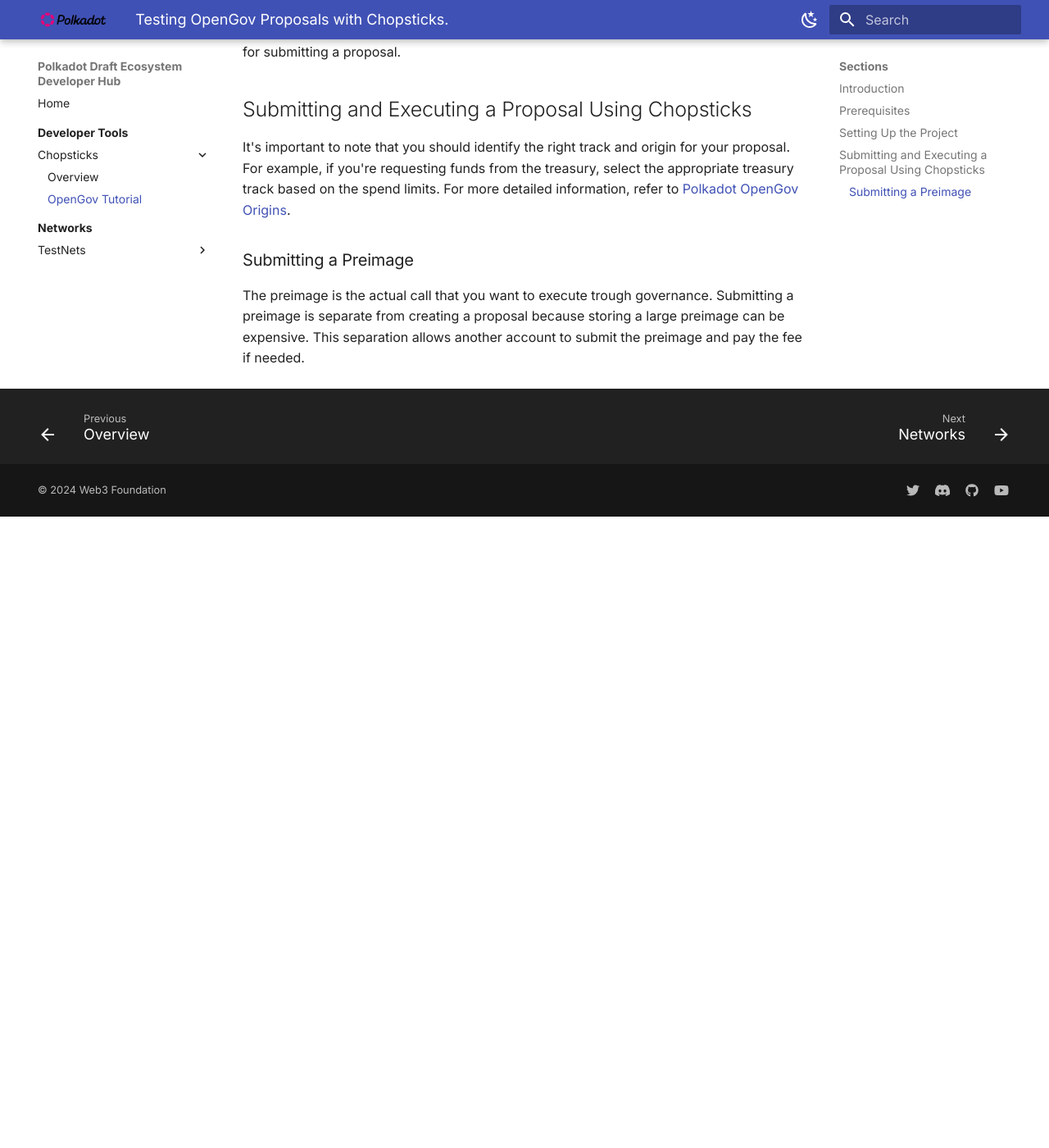
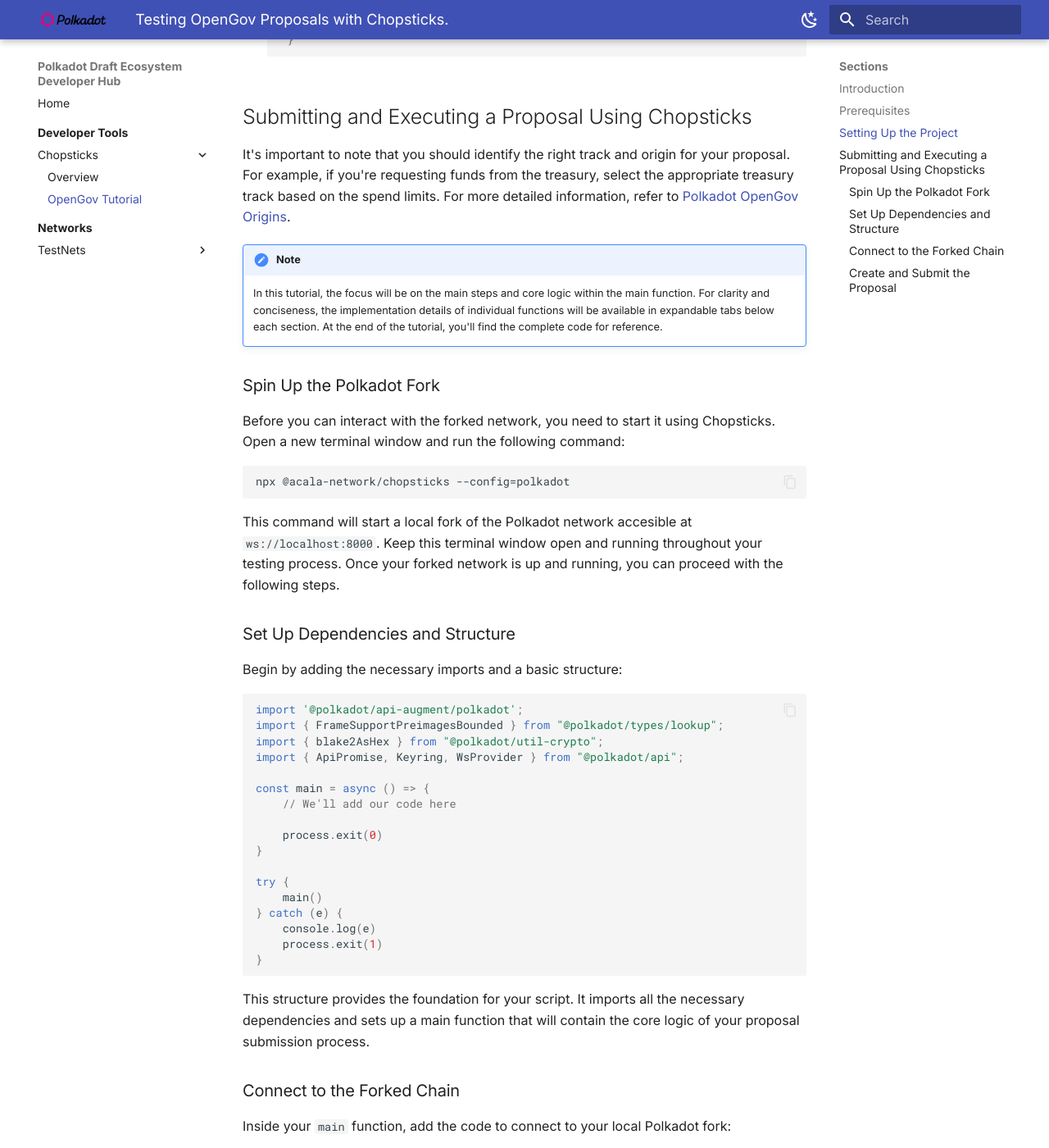
Before and after one commit to papermoonio/polkadot-ecosystem-docs-draft, an MkDocs documentation site: the page built from docs/dev-tools/chopsticks/chopsticks-open-gov.md, in a window 1280 px wide and 1400 px high, scrolled down 2054 px. Shown: the whole window at 82% size. Built offline with MkDocs 1.6.1 and Material for MkDocs 9.7.7, drawn with Linux system fonts in a browser that asks for light colours; before the commit the page ends 2684 px from its top, so only the background shows below that; some of the changed text lies outside the part shown.

Commit message:
Add connectToFork and generateProposal

````diff
--- a/docs/dev-tools/chopsticks/chopsticks-open-gov.md
+++ b/docs/dev-tools/chopsticks/chopsticks-open-gov.md
@@ -47,10 +47,13 @@
   npm install @polkadot/api @acala-network/chopsticks
   ```
 
-4. Create a new TypeScript file for your testing script:
+4. Create a new TypeScript file for your script:
   ```bash
   touch test-proposal.ts
   ```
+
+	!!!note
+		The `test-proposal.ts` file is where you'll write your code to simulate and test OpenGov proposals.
 
 5. Open the `tsconfig.json` file and ensure it includes these compiler options:
    ```json
@@ -69,14 +72,144 @@
     }
    ```
 
-The `test-proposal.ts` file is where you'll write your code to simulate and test OpenGov proposals.
-Now that your environment is set up, let's proceed to the introduction and steps for submitting a proposal.
-
-
 ## Submitting and Executing a Proposal Using Chopsticks
 
 It's important to note that you should identify the right track and origin for your proposal. For example, if you're requesting funds from the treasury, select the appropriate treasury track based on the spend limits. For more detailed information, refer to [Polkadot OpenGov Origins](https://wiki.polkadot.network/docs/learn-polkadot-opengov-origins){target=_blank}.
 
-### Submitting a Preimage
+!!!note
+	In this tutorial, the focus will be on the main steps and core logic within the main function. For clarity and conciseness, the implementation details of individual functions will be available in expandable tabs below each section. At the end of the tutorial, you'll find the complete code for reference.
 
-The preimage is the actual call that you want to execute trough governance. Submitting a preimage is separate from creating a proposal because storing a large preimage can be expensive. This separation allows another account to submit the preimage and pay the fee if needed.
+
+### Spin Up the Polkadot Fork
+
+Before you can interact with the forked network, you need to start it using Chopsticks. Open a new terminal window and run the following command:
+
+```
+npx @acala-network/chopsticks --config=polkadot
+```
+
+This command will start a local fork of the Polkadot network accesible at `ws://localhost:8000`. Keep this terminal window open and running throughout your testing process.
+Once your forked network is up and running, you can proceed with the following steps.
+
+### Set Up Dependencies and Structure
+
+Begin by adding the necessary imports and a basic structure:
+
+```typescript
+import '@polkadot/api-augment/polkadot';
+import { FrameSupportPreimagesBounded } from "@polkadot/types/lookup";
+import { blake2AsHex } from "@polkadot/util-crypto";
+import { ApiPromise, Keyring, WsProvider } from "@polkadot/api";
+
+const main = async () => {
+	// We'll add our code here
+
+	process.exit(0)
+}
+
+try {
+    main()
+} catch (e) {
+    console.log(e)
+    process.exit(1)
+}
+```
+
+This structure provides the foundation for your script. It imports all the necessary dependencies and sets up a main function that will contain the core logic of your proposal submission process.
+
+### Connect to the Forked Chain
+
+Inside your `main` function, add the code to connect to your local Polkadot fork:
+
+```typescript
+const main = async () => {
+	// Connect to the forked chain
+	const api = await connectToFork();
+
+	process.exit(0)
+}
+```
+
+???+ function "**connectToFork** ()"
+
+	```typescript
+	async function connectToFork(): Promise<ApiPromise> {
+		const wsProvider = new WsProvider("ws://127.0.0.1:8000");
+		const api = await ApiPromise.create({ provider: wsProvider });
+		console.log(`Connected to chain: ${await api.rpc.system.chain()}`);
+		return api;
+	}
+	```
+
+### Create and Submit the Proposal
+
+In this step, you will perform the following actions:
+
+1. Define the call you want to execute and its origin
+2. Create a preimage using the selected call. This preimage represents the actual operation to be executed through governance.
+3. Submit the proposal. It uses the preimage hash (obtained from the call) as part of the proposal submission. The proposal is submitted with the selected origin.
+4. Place decision deposit. This deposit is required to move the referendum from the preparing phase to the deciding phase.
+
+The `generateProposal` function accomplishes these tasks using a batched transaction, which combines multiple operations into a single transaction:
+
+1. `preimage.notePreimage`: this submits the preimage of the proposal
+2. `referenda.submit`: submits the actual proposal to the referenda system
+3. `referenda.placeDecisionDeposit`: places the required decision deposit for the referendum
+
+```typescript
+const main = async () => {
+	...
+	// Select the call to execute
+    const call = api.tx.parachainStaking.setCode("0x1234")
+    // Select the origin
+    const origin = {
+        System: "Root",
+    }
+    // Submit preimage, submit proposal, and place decision deposit
+    const proposalIndex = await generateProposal(api, call, origin)
+
+	process.exit(0)
+}
+```
+
+???+ function "**generateProposal** (api, call, origin)"
+
+	```typescript
+	async function generateProposal(
+		api: ApiPromise,
+		call: SubmittableExtrinsic<"promise", ISubmittableResult>,
+		origin: any
+	): Promise<number> {
+		const keyring = new Keyring({ type: "sr25519" })
+		const alice = keyring.addFromUri("//Alice")
+
+		const proposalIndex = (
+			await api.query.referenda.referendumCount()
+		).toNumber()
+
+		await new Promise<void>(async (resolve) => {
+			const unsub = await api.tx.utility
+				.batch([
+					api.tx.preimage.notePreimage(call.method.toHex()),
+					api.tx.referenda.submit(
+						origin as any,
+						{
+							Lookup: {
+								Hash: call.method.hash.toHex(),
+								len: call.method.encodedLength,
+							},
+						},
+						{ At: 0 }
+					),
+					api.tx.referenda.placeDecisionDeposit(proposalIndex),
+				])
+				.signAndSend(alice, (status: any) => {
+					if (status.blockNumber) {
+						unsub()
+						resolve()
+					}
+				})
+		})
+		return proposalIndex
+	}
+	```
````
